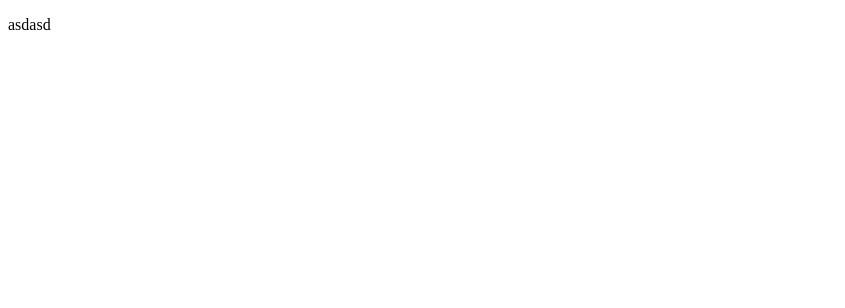
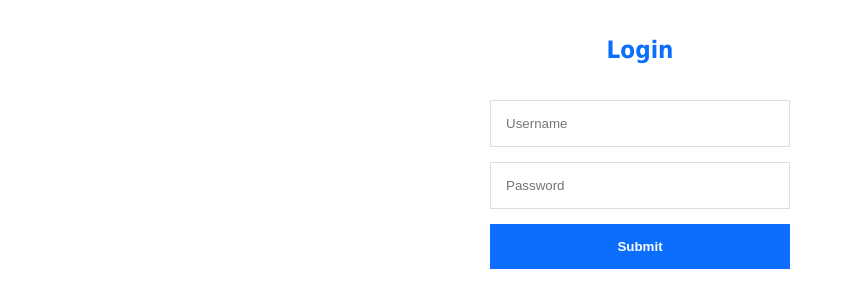
Before and after one commit to bobcoi03/portfolio-website, a website: page static/login.html in a window 1280 px wide. Shown: the whole page, without its empty margins (0-845 px from the left). Drawn offline with Linux system fonts and the light colour scheme.

Commit message:
added login page with no backend yet

```diff
--- a/static/login.html
+++ b/static/login.html
@@ -1,9 +1,48 @@
 <!DOCTYPE html>
 <html>
-    <head>
-
-    </head>
-    <body>
-        <p>asdasd</p>
-    </body>
+	<head>
+        <meta name="viewport" content="width=device-width, initial-scale=1.0" charset="utf-8">
+		<title>Login to SOur</title>
+		<style>
+		.login-form {
+			width: 300px;
+			margin: 0 auto;
+			font-family: Tahoma, Geneva, sans-serif;
+		}
+		.login-form h1 {
+			text-align: center;
+			color: #4d4d4d;
+			font-size: 24px;
+			padding: 20px 0 20px 0;
+		}
+		.login-form input[type="password"],
+		.login-form input[type="text"] {
+			width: 100%;
+			padding: 15px;
+			border: 1px solid #dddddd;
+			margin-bottom: 15px;
+			box-sizing:border-box;
+		}
+		.login-form input[type="submit"] {
+			width: 100%;
+			padding: 15px;
+			background-color: #0d6efd;
+			border: 0;
+			box-sizing: border-box;
+			cursor: pointer;
+			font-weight: bold;
+			color: #ffffff;
+		}
+		</style>
+	</head>
+	<body>
+		<div class="login-form">
+			<h1 style="color: #0d6efd;">Login</h1>
+			<form action="auth" method="POST">
+				<input type="text" name="username" placeholder="Username" required>
+				<input type="password" name="password" placeholder="Password" required>
+				<input type="submit">
+			</form>
+		</div>
+	</body>
 </html>
```
